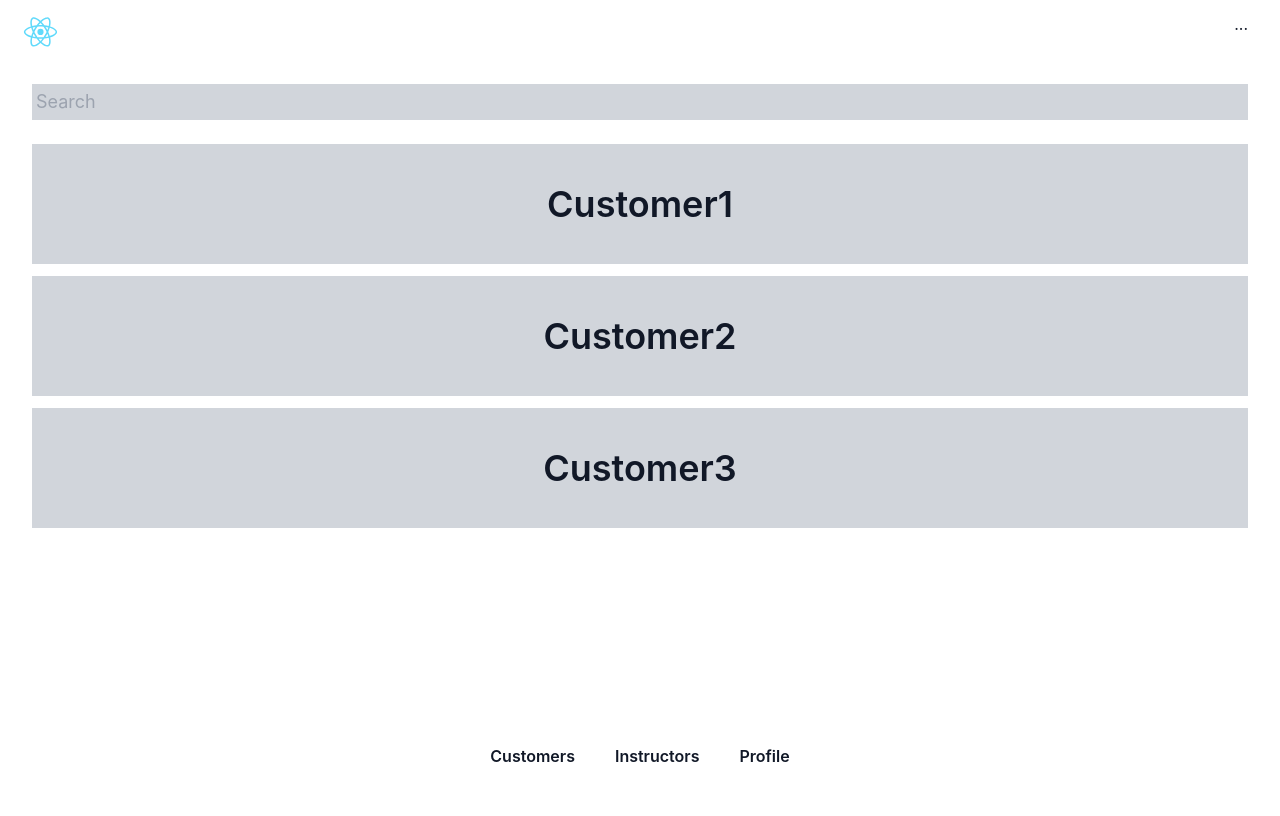
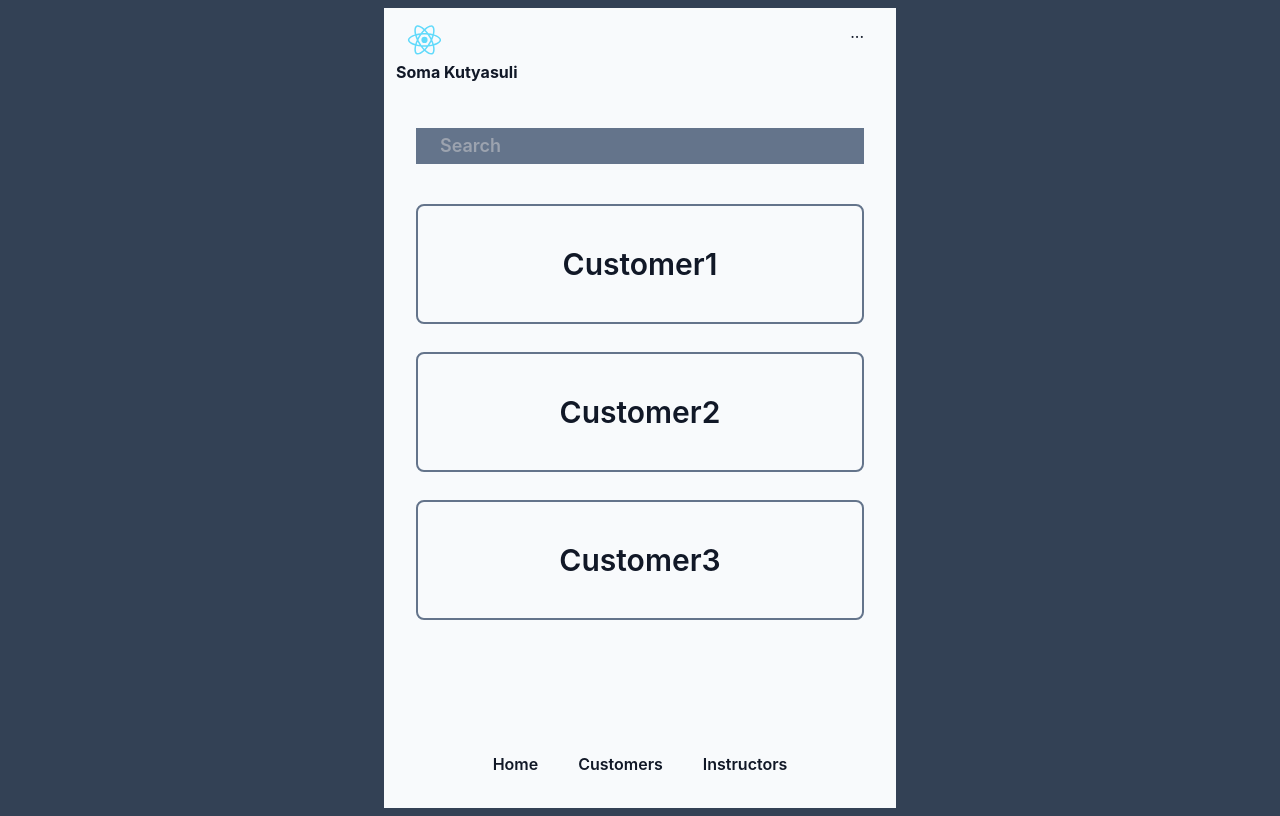
Before and after one commit to lodarandrea/dogschool, a React (Create React App) app: page /customers in a window 1280 px wide. Built offline with nearby package versions, Linux system fonts and the light colour scheme.

Commit message:
changes based on the pull request comments

```diff
--- a/src/App.css
+++ b/src/App.css
@@ -2,7 +2,11 @@
 @tailwind components;
 
 .contentItems {
-  @apply bg-gray-300  px-10 py-10 text-4xl font-semibold mx-8 my-3 text-center;
+  @apply text-3xl font-semibold mx-8 my-7 text-center rounded-lg border-slate-500 border-2 hover:bg-slate-500 hover:text-white active:-translate-y-1 transform transition;
+}
+
+div.contentItems > a {
+  @apply block px-10 py-10;
 }
 
 @tailwind utilities;
--- a/src/App.tsx
+++ b/src/App.tsx
@@ -14,8 +14,8 @@ function App(): JSX.Element {
         <Route path="/profile" element={<Profile />}></Route>
       </Route>
       <Route element={<MainLayout enableSearchBar={true} />}>
-        <Route path="customers" element={<Customers />}></Route>
-        <Route path="instuctors" element={<Instructors />}></Route>
+        <Route path="/customers" element={<Customers />}></Route>
+        <Route path="/instructors" element={<Instructors />}></Route>
       </Route>
     </Routes>
   )
--- a/src/Components/Footer.tsx
+++ b/src/Components/Footer.tsx
@@ -4,15 +4,15 @@ import { Link } from 'react-router-dom'
 function Footer() {
   return (
     <div className="flex justify-center font-semibold mb-8">
+      <Link to="/" className="px-5">
+        Home
+      </Link>
       <Link to="/customers" className="px-5">
         Customers
       </Link>
       <Link to="/instuctors" className="px-5">
         Instructors
       </Link>
-      <Link to="/profile" className="px-5">
-        Profile
-      </Link>
     </div>
   )
 }
--- a/src/Components/Header.tsx
+++ b/src/Components/Header.tsx
@@ -6,6 +6,7 @@ function Header() {
     <div className="flex justify-between mt-3 mx-3">
       <Link to="/">
         <img src={logo} className="h-10" alt="logo" />
+        <h3 className="font-bold">Soma Kutyasuli </h3>
       </Link>
       <a className="pr-5">...</a>
     </div>
--- a/src/Components/Layouts/CustLogIn.tsx
+++ /dev/null
@@ -1,7 +0,0 @@
-import React from 'react'
-
-function CustLogIn() {
-  return <div>CustLogIn</div>
-}
-
-export default CustLogIn
--- a/src/Components/Layouts/MainLayout.tsx
+++ b/src/Components/Layouts/MainLayout.tsx
@@ -6,10 +6,10 @@ import SearchBar from '../SearchBar'
 
 function MainLayout({ enableSearchBar }: { enableSearchBar?: boolean }) {
   return (
-    <div className="bg-gray-300">
-      <div className=" bg-white flex flex-col text-gray-900 h-screen">
+    <div className="bg-slate-700 py-2">
+      <div className=" max-w-lg bg-slate-50 m-auto flex flex-col text-gray-900 h-screen">
         <Header />
-        <div className="flex flex-col flex-1 mt-5">
+        <div className="flex flex-col flex-1 mt-8">
           {enableSearchBar ? <SearchBar /> : null}
           <Outlet />
         </div>
--- a/src/Components/SearchBar.tsx
+++ b/src/Components/SearchBar.tsx
@@ -2,9 +2,9 @@ import '../App.css'
 
 function SearchBar() {
   return (
-    <div className="mx-8 my-3  bg-gray-300 p-1">
+    <div className="mx-8 my-3  bg-slate-500 p-1">
       <input
-        className="text-lg text-gray-900 bg-gray-300"
+        className="px-5 text-lg font-semibold text-white bg-slate-500 border-none"
         type="text"
         placeholder="Search"
       ></input>
--- a/src/pages/Dashboard.tsx
+++ b/src/pages/Dashboard.tsx
@@ -4,14 +4,14 @@ import '../App.css'
 function Dashboard() {
   return (
     <div>
-      <div className="contentItems">
-        <Link to="/customers">Customers</Link>
+      <div className="contentItems ">
+        <Link to={'/customers'}>Customers</Link>
       </div>
       <div className="contentItems">
-        <Link to="/instuctors">Instructors</Link>
+        <Link to={'/instructors'}>Instructors</Link>
       </div>
       <div className="contentItems">
-        <Link to="/profile">Profile</Link>
+        <Link to={'/profile'}> Profile</Link>
       </div>
     </div>
   )
--- a/src/pages/Instructors.tsx
+++ b/src/pages/Instructors.tsx
@@ -4,13 +4,13 @@ function Instructors() {
   return (
     <div>
       <div className="contentItems">
-        <Link to="/instuctors">Instructor1</Link>
+        <Link to="/instructors">Instructor1</Link>
       </div>
       <div className="contentItems">
-        <Link to="/instuctors">Instructor2</Link>
+        <Link to="/instructors">Instructor2</Link>
       </div>
       <div className="contentItems">
-        <Link to="/instuctors">Instructor3</Link>
+        <Link to="/instructors">Instructor3</Link>
       </div>
     </div>
   )
```
Also changed, not shown: src/Components/Layouts/CustomerProfile.tsx (renamed from src/Components/Layouts/CustProfile.tsx), src/Components/Layouts/LogIn.tsx (renamed from src/Components/Layouts/IntsLogIn.tsx), src/img/dog.png (added).
